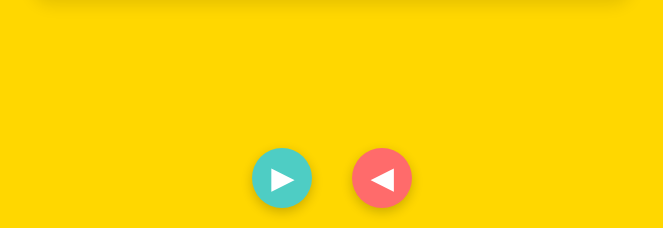
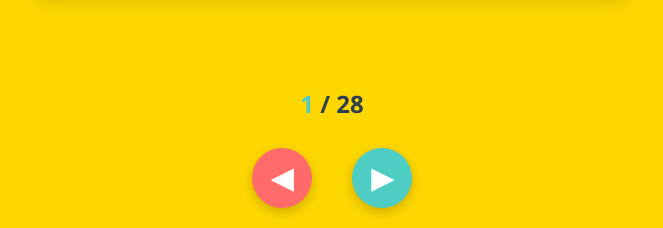
Before and after one commit to adityaaries23/Hijaiyah-Learning-Web-application, a website: page index.html in a window 1280 px wide. Shown: the part 572-800 px from the top of the page, without its empty margins (308-971 px from the left). Drawn offline with Linux system fonts and the light colour scheme.

Commit message:
feat: add progress indicator

```diff
--- a/index.html
+++ b/index.html
@@ -1,5 +1,6 @@
 <!DOCTYPE html>
-<html lang="ar" dir="rtl">
+<html lang="en" dir="ltr">
+
 <head>
   <meta charset="UTF-8">
   <meta name="viewport" content="width=device-width, initial-scale=1.0">
@@ -7,13 +8,20 @@
   <title>Hijaiyah Learning</title>
   <link rel="stylesheet" href="styles/main.css">
 </head>
+
 <body>
   <main class="app-container">
     <div class="display-area" role="region" aria-label="Letter display">
       <div class="letter-card" aria-live="polite" aria-atomic="true">
-        <div class="letter-arabic">ا</div>
+        <div class="letter-arabic" lang="ar" dir="rtl">ا</div>
         <div class="letter-name">Alif</div>
       </div>
+    </div>
+
+    <div class="progress-indicator" aria-label="Letter progress">
+      <span class="progress-current">1</span>
+      <span class="progress-separator"> / </span>
+      <span class="progress-total">28</span>
     </div>
 
     <nav class="navigation" role="navigation" aria-label="Letter navigation">
@@ -44,4 +52,5 @@
     });
   </script>
 </body>
+
 </html>
--- a/scripts/app.js
+++ b/scripts/app.js
@@ -2,6 +2,7 @@
  * HijaiyahApp Controller
  * Manages application state and navigation logic
  * Validates: Requirements 2.2, 2.3, 2.4, 2.5
+ * TEST VERSION - with ES6 exports for Node.js testing
  */
 
 class HijaiyahApp {
--- a/scripts/data.js
+++ b/scripts/data.js
@@ -1,6 +1,7 @@
 /**
  * Hijaiyah Letters Data
  * Contains all 28 letters of the Arabic alphabet in traditional order
+ * TEST VERSION - with ES6 exports for Node.js testing
  */
 
 const HIJAIYAH_LETTERS = [
--- a/scripts/ui.js
+++ b/scripts/ui.js
@@ -2,6 +2,7 @@
  * UIManager
  * Handles all DOM manipulation and user interactions
  * Validates: Requirements 1.1, 1.2, 1.4, 9.1
+ * TEST VERSION - with ES6 exports for Node.js testing
  */
 
 class UIManager {
@@ -23,10 +24,12 @@ class UIManager {
     this.letterName = document.querySelector('.letter-name');
     this.prevButton = document.querySelector('.prev-button');
     this.nextButton = document.querySelector('.next-button');
+    this.progressCurrent = document.querySelector('.progress-current');
+    this.progressTotal = document.querySelector('.progress-total');
 
     // Validate that all required DOM elements exist
     if (!this.displayArea || !this.letterCard || !this.letterArabic ||
-        !this.letterName || !this.prevButton || !this.nextButton) {
+      !this.letterName || !this.prevButton || !this.nextButton) {
       throw new Error('Required DOM elements not found');
     }
 
@@ -42,6 +45,9 @@ class UIManager {
    * Validates: Requirements 9.1
    */
   init() {
+    if (this.progressTotal) {
+      this.progressTotal.textContent = this.app.getLettersCount();
+    }
     const firstLetter = this.app.getCurrentLetter();
     this.updateDisplay(firstLetter);
   }
@@ -254,6 +260,15 @@ class UIManager {
   }
 
   /**
+   * Update the progress indicator
+   */
+  updateProgress() {
+    if (this.progressCurrent) {
+      this.progressCurrent.textContent = this.app.getCurrentIndex() + 1;
+    }
+  }
+
+  /**
    * Update the display with a new letter
    * @param {Object} letter - Letter object with arabic and name properties
    * Validates: Requirements 1.1, 1.2, 1.4
@@ -266,5 +281,8 @@ class UIManager {
     // Update the letter card content
     this.letterArabic.textContent = letter.arabic;
     this.letterName.textContent = letter.name;
+
+    // Update progress indicator
+    this.updateProgress();
   }
 }
--- a/styles/main.css
+++ b/styles/main.css
@@ -158,6 +158,29 @@ body {
     transform: translateX(0);
     opacity: 1;
   }
+}
+
+
+/* ===========================
+   Progress Indicator
+   =========================== */
+
+.progress-indicator {
+  text-align: center;
+  font-size: clamp(18px, 3vw, 24px);
+  color: var(--color-primary-text);
+  font-weight: 600;
+  padding: 8px 0;
+  position: fixed;
+  bottom: 100px;
+  left: 0;
+  right: 0;
+  z-index: 5;
+}
+
+.progress-current {
+  color: var(--color-button-next);
+  font-weight: 700;
 }
 
 
```
Also changed, not shown: scripts/ui.test.js (+18 -1 lines).
